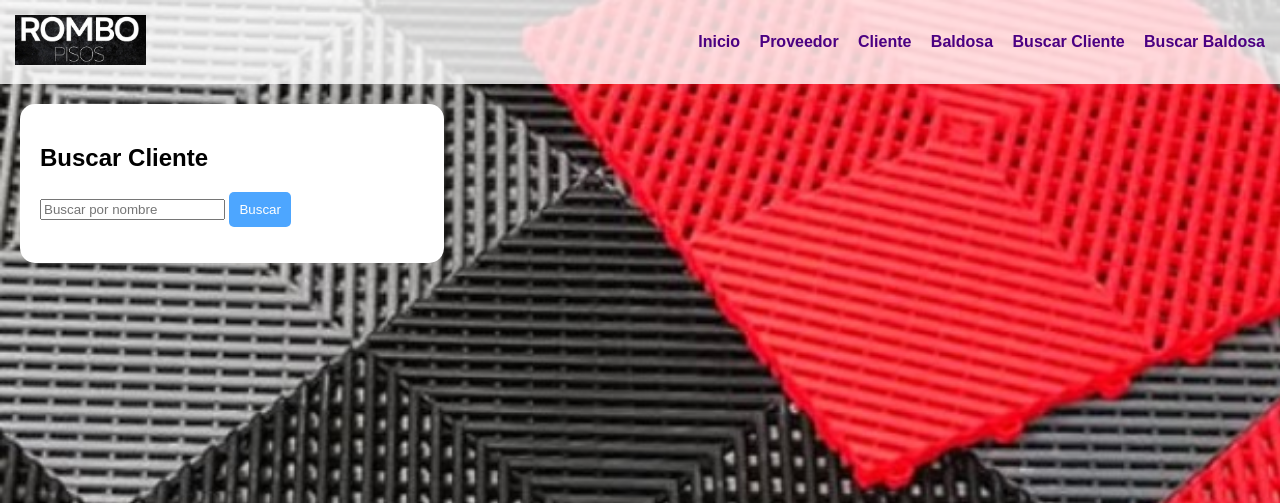
After one commit to SolGarcia123/TuPrimeraPagina-GarciaRiveros, a Django app: page /buscar-cliente/ in a window 1280 px wide. The commit adds this page. Shown: the top 503 px of the page. Run offline with Django 5.2, Linux system fonts and the light colour scheme.

Commit message:
Actualizo entrega v 0.1

```diff
--- a/empresa/empresa/settings.py
+++ b/empresa/empresa/settings.py
@@ -116,3 +116,7 @@ USE_TZ = True
 # https://docs.djangoproject.com/en/6.0/howto/static-files/
 
 STATIC_URL = 'static/'
+
+STATICFILES_DIRS = [
+    BASE_DIR / "ventas/static",
+]
--- a/empresa/empresa/urls.py
+++ b/empresa/empresa/urls.py
@@ -5,4 +5,11 @@ from ventas import views
 urlpatterns = [
     path('admin/', admin.site.urls),
     path('', views.inicio),
+
+    # FORMULARIOS
+    path('crear-proveedor/', views.crear_proveedor),
+    path('crear-cliente/', views.crear_cliente),
+    path('crear-baldosa/', views.crear_baldosa),
+    path('buscar-baldosa/', views.buscar_baldosa),
+    path('buscar-cliente/', views.buscar_cliente),
 ]
--- /dev/null
+++ b/empresa/ventas/templates/base.html
@@ -0,0 +1,88 @@
+{% load static %}
+<!DOCTYPE html>
+<html>
+<head>
+    <title>ROMBO PISOS</title>
+
+    <style>
+        body {
+            margin: 0;
+            font-family: Arial;
+            background-image: url("{% static 'ventas/img/fondo.jpg' %}");
+            background-size: cover;
+            background-repeat: no-repeat;
+            background-attachment: fixed;
+        }
+
+        /* Barra superior */
+        .header {
+            display: flex;
+            justify-content: space-between;
+            align-items: center;
+            background-color: rgba(255, 255, 255, 0.8);
+            padding: 15px;
+        }
+
+        /* Logo */
+        .logo img {
+            height: 50px;
+        }
+
+        /* Menú */
+        .menu a {
+            margin-left: 15px;
+            text-decoration: none;
+            color: #4b0082;
+            font-weight: bold;
+        }
+
+        /* Caja de contenido */
+        .contenido {
+            margin: 20px;
+            background-color: white;
+            padding: 20px;
+            border-radius: 15px;
+            width: 30%;
+}
+        button {
+            background-color: #4da6ff;
+            color: white;
+            border: none;
+            padding: 10px;
+            border-radius: 5px;
+        }
+
+        h1 {
+            color: black;
+        }
+
+        h3 {
+            color: #800080;
+        }
+    </style>
+</head>
+
+<body>
+
+    <div class="header">
+        <div class="logo">
+            <img src="{% static 'ventas/img/logo.jpg' %}" alt="Rombo Pisos">
+        </div>
+
+        <div class="menu">
+            <a href="/">Inicio</a>
+            <a href="/crear-proveedor/">Proveedor</a>
+            <a href="/crear-cliente/">Cliente</a>
+            <a href="/crear-baldosa/">Baldosa</a>
+            <a href="/buscar-cliente/">Buscar Cliente</a>
+            <a href="/buscar-baldosa/">Buscar Baldosa</a>
+        </div>
+    </div>
+
+    <div class="contenido">
+        {% block contenido %}
+        {% endblock %}
+    </div>
+
+</body>
+</html>
--- /dev/null
+++ b/empresa/ventas/templates/buscar_cliente.html
@@ -0,0 +1,18 @@
+{% extends "base.html" %}
+
+{% block contenido %}
+
+<h2>Buscar Cliente</h2>
+
+<form method="GET">
+    <input type="text" name="nombre" placeholder="Buscar por nombre">
+    <button type="submit">Buscar</button>
+</form>
+
+<ul>
+    {% for c in clientes %}
+        <li>{{ c.nombre }} - {{ c.email }}</li>
+    {% endfor %}
+</ul>
+
+{% endblock %}
--- a/empresa/ventas/views.py
+++ b/empresa/ventas/views.py
@@ -32,6 +32,14 @@ def crear_baldosa(request):
 
 # Formulario para buscar clientes
 def buscar_cliente(request):
-    query = request.GET.get('q')
-    resultados = Cliente.objects.filter(nombre__icontains=query) if query else []
-    return render(request, 'buscar_cliente.html', {'resultados': resultados})
+    nombre = request.GET.get("nombre")
+    clientes = Cliente.objects.filter(nombre__icontains=nombre) if nombre else []
+
+    return render(request, "buscar_cliente.html", {"clientes": clientes})
+
+# Formulario para buscar baldosa
+def buscar_baldosa(request):
+    modelo = request.GET.get("modelo")
+    baldosas = Baldosa.objects.filter(modelo__icontains=modelo) if modelo else []
+
+    return render(request, "buscar_baldosa.html", {"baldosas": baldosas})
```
Also changed, not shown: empresa/ventas/templates/buscar_baldosa.html (added, +18 -0 lines), empresa/ventas/templates/crear_baldosa.html (+8 -3 lines), empresa/ventas/templates/crear_cliente.html (+8 -3 lines), empresa/ventas/templates/crear_proveedor.html (+8 -2 lines), empresa/ventas/templates/inicio.html (+54 -7 lines), empresa/ventas/static/ventas/img/fondo.jpg (added), empresa/ventas/static/ventas/img/logo.jpg (added), 1 other file.
